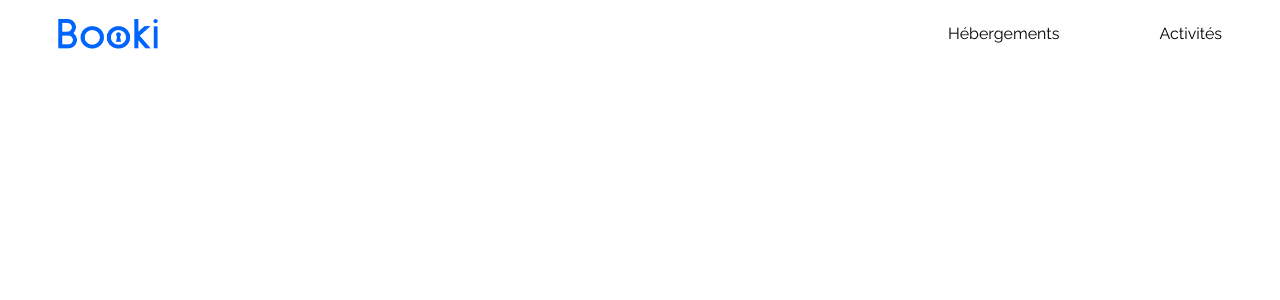
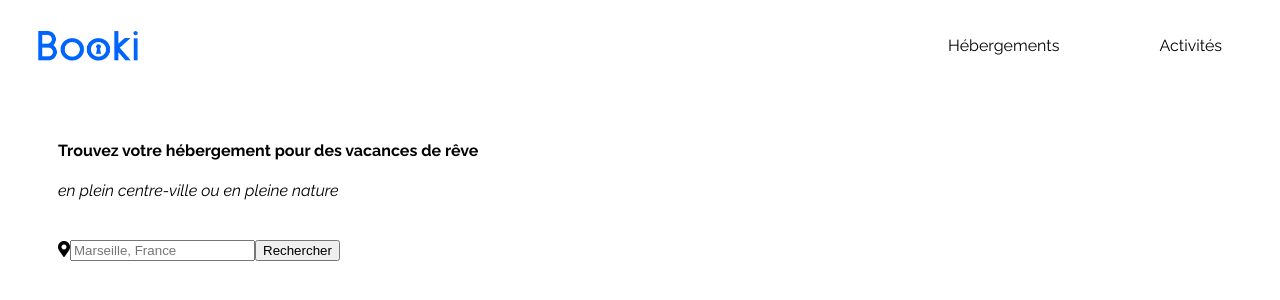
Before and after one commit to Gorrog87/OCProjects, a plain HTML site: page OCProject-01/index.html in a window 1280 px wide. Drawn offline with Linux system fonts and the light colour scheme.

Commit message:
added slogan section & added input field but not styled for the moment

```diff
--- a/OCProject-01/assets/styles.css
+++ b/OCProject-01/assets/styles.css
@@ -1,16 +1,24 @@
 html {
-  font-family: 'Raleway';
+  font-family: "Raleway";
 }
 
-a{
+a {
   all: unset;
+}
+
+.bold {
+  font-weight: bold;
+}
+
+.italic {
+  font-style: italic;
 }
 
 .booki-activities {
   display: flex;
   align-items: center;
   justify-content: space-between;
-  margin: 0px 50px;
+  margin: 20px 50px 70px 30px;
 }
 
 .booki-activities-nav {
@@ -19,17 +27,21 @@ a{
   cursor: pointer;
 }
 
-.booki-activities-nav p:hover{
+.booki-activities-nav p:hover {
   cursor: pointer;
   border-top: solid 2px #0065fc;
+  color: #0065fc;
   padding-top: 10px;
-    color: #0065fc;
 }
 
-.booki-activities ul {
-  display: flex;
+.slogan-nav {
+    margin: 0 0 40px 50px;
 }
 
+.input-field{
+    display: flex;
+    margin-left: 50px;
+}
 
 #booki-logo {
   height: 30px;
--- a/OCProject-01/index.html
+++ b/OCProject-01/index.html
@@ -28,10 +28,24 @@
             alt="Booki logo"
             id="booki-logo"
           />
-          <div class="booki-activities-nav"> <!-- here there is an hover issue. it changes the margin behaviour-->
+          <div class="booki-activities-nav">
+            <!-- here there is an hover issue. it changes the margin behaviour-->
             <a href="#"><p id="hébergement">Hébergements</p></a>
             <a href="#"><p>Activités</p></a>
           </div>
+        </div>
+        <div class="slogan-nav">
+          <h4 class="bold">
+            Trouvez votre hébergement pour des vacances de rêve
+          </h4>
+          <p class="italic">en plein centre-ville ou en pleine nature</p>
+        </div>
+        <div class="input-field">
+          <div class="map-marker">
+            <i class="fas fa-map-marker-alt"></i>
+          </div>
+          <input type="text" placeholder="Marseille, France" />
+          <button>Rechercher</button>
         </div>
       </nav>
     </header>
```
Lines whose indentation alone changed are shown as unchanged.
